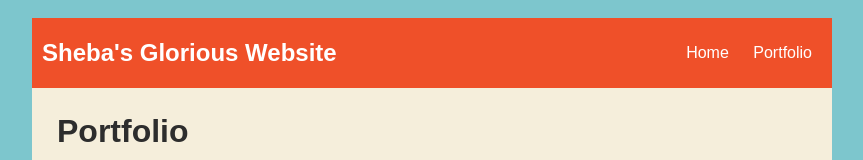
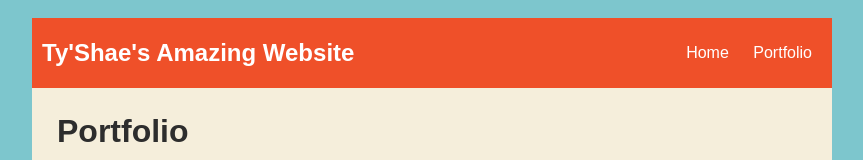
Before and after one commit to t-morris17/t-morris17.github.io, a plain HTML site: page portfolio.html in a window 1280 px wide. Shown: the top 160 px of the page, without its empty margins (208-1071 px from the left). Drawn offline with Linux system fonts and the light colour scheme.

Commit message:
save all

```diff
--- a/projects/portfolio.html
+++ b/portfolio.html
@@ -82,7 +82,7 @@
 <body>
  <div id="all-contents">
         <nav>
-            <header>Sheba's Glorious Website</header>
+            <header>Ty'Shae's Amazing Website</header>
             <ul>
                 <li><a href="index.html">Home</a>
                 </li>
```
Also changed, not shown: index.html (renamed from projects/index.html), 3 other files.
